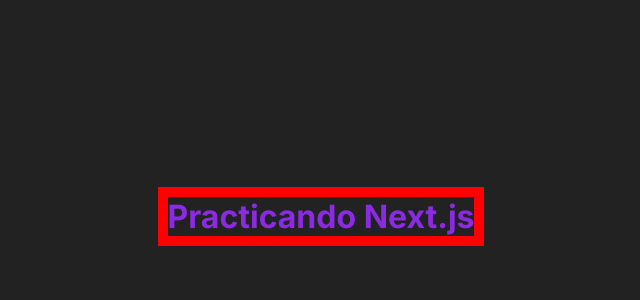
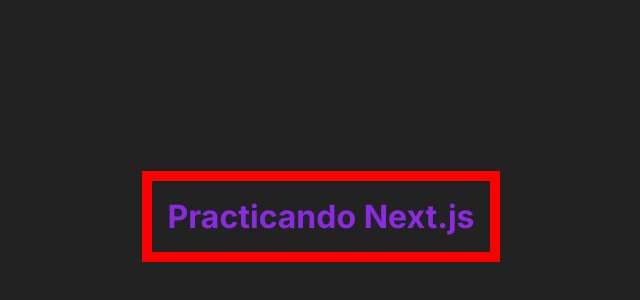
Before and after one commit to drkedrkedjon/learning-next-framework, a Next.js app: page / in a window 1280 px wide. Shown: the part 184-484 px from the top of the page, without its empty margins (319-959 px from the left). Built offline with nearby package versions, Linux system fonts and the light colour scheme.

Commit message:
Playing around with structure of proyect and router

```diff
--- a/src/app/page.module.css
+++ b/src/app/page.module.css
@@ -2,6 +2,6 @@
   color: blueviolet;
 }
 .main {
+  padding: 1rem;
   outline: 10px solid red;
-  /* justify-self: stretch; */
 }
```
Also changed, not shown: 1 other file (tests, documents, lock files or other folders).
